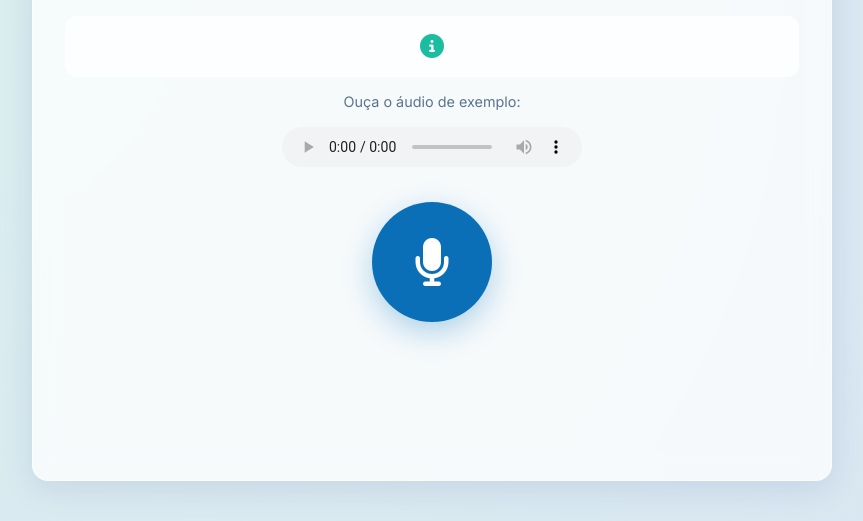
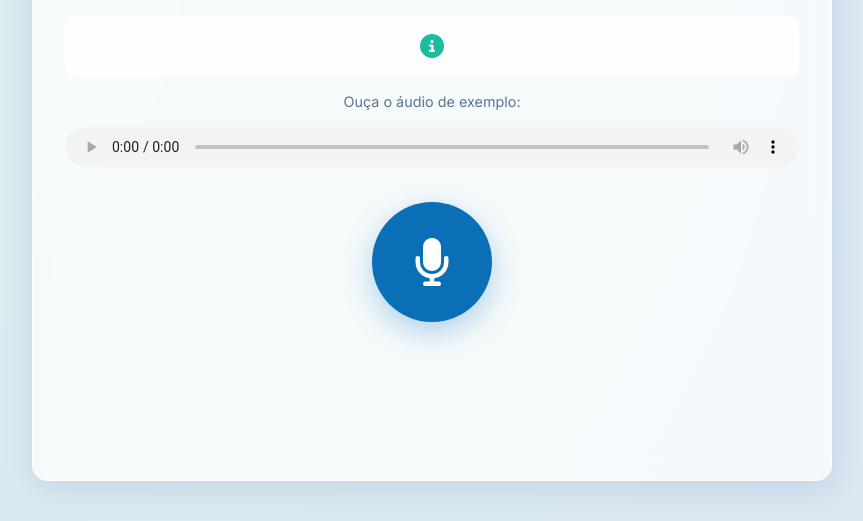
Before and after one commit to felipefontel/sistema-ela-disartria, a Django app: template core/templates/core/recording_task.html in a window 1280 px wide. Shown: the part 174-695 px from the top of the page, without its empty margins (208-1071 px from the left). Run offline with Django 5.2, Linux system fonts and the light colour scheme; the template is opened without the code that fills it, so the values that code supplies are empty; parts of the project's set-up code (start-up, migrations or seed data) failed here and were passed over.

Commit message:
feat: Implementa funcionalidade de gravação de áudio com visualização e upload para tarefas.

```diff
--- a/core/static/core/js/media_recorder.js
+++ b/core/static/core/js/media_recorder.js
@@ -280,6 +280,11 @@ document.addEventListener('DOMContentLoaded', () => {
                 uploadStatus.innerHTML = '<span style="color:var(--secondary-color);"><i class="fa-solid fa-check"></i> Áudio salvo com sucesso!</span>';
                 nextBtn.style.display = 'inline-flex';
                 discardBtn.style.display = 'inline-flex';
+
+                // Oculta o áudio de exemplo e o visualizador
+                const exampleAudio = document.getElementById('exampleAudioContainer');
+                if (exampleAudio) exampleAudio.style.display = 'none';
+                if (canvas) canvas.style.display = 'none';
             } else {
                 throw new Error('Falha no upload do servidor.');
             }
--- a/core/templates/core/recording_task.html
+++ b/core/templates/core/recording_task.html
@@ -27,9 +27,9 @@
             {{ task.instruction }}
         </div>
 
-        <div style="margin-top: 1rem; color: var(--text-secondary); font-size: 0.9rem;">
+        <div id="exampleAudioContainer" style="margin-top: 1rem; color: var(--text-secondary); font-size: 0.9rem;">
             Ouça o áudio de exemplo: <br><br>
-            <audio controls style="height: 40px;">
+            <audio controls style="height: 40px; max-width: 100%; width: 100%; box-sizing: border-box;">
                 <!-- Placeholder, in the future this will be dynamically retrieved -->
                 <source src="https://www.soundhelix.com/examples/mp3/SoundHelix-Song-1.mp3" type="audio/mpeg">
                 Seu navegador não suporta áudio html5.
```
